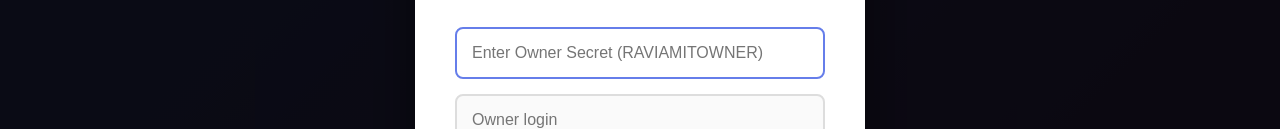
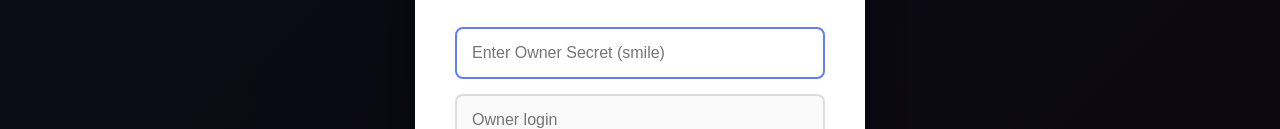
Before and after one commit to amitmishrapal110-ai/AMIT, a plain HTML site: page index.html in a window 1280 px wide. Both pictures are taken after a click on the button "🔑 Owner". Shown: the part 395-524 px from the top of the page. Drawn offline with Linux system fonts and the light colour scheme.

Commit message:
Update index.html

```diff
--- a/index.html
+++ b/index.html
@@ -441,7 +441,7 @@
             <input type="text"
                    class="secret-input"
                    id="ownerSecret"
-                   placeholder="Enter Owner Secret (RAVIAMITOWNER)"
+                   placeholder="Enter Owner Secret (smile)"
                    style="display: none;">
 
             <input type="text"
```
